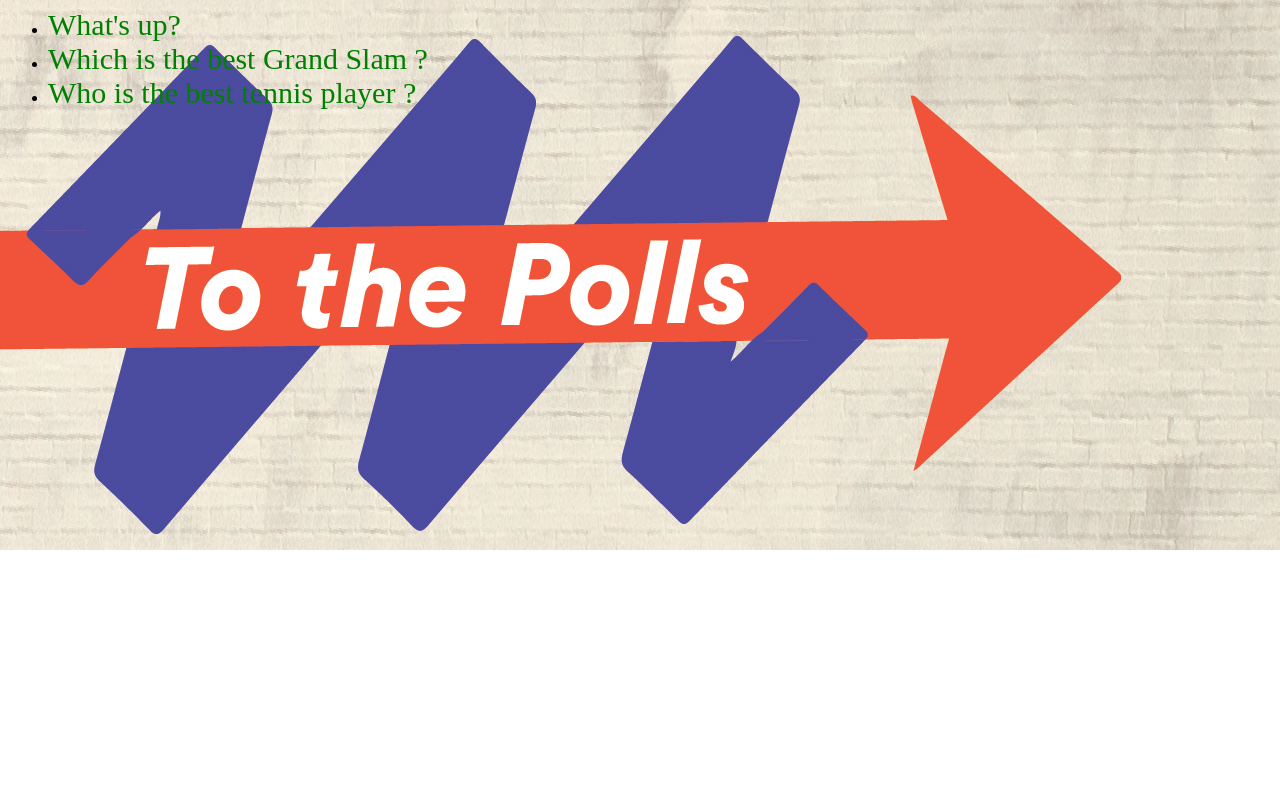
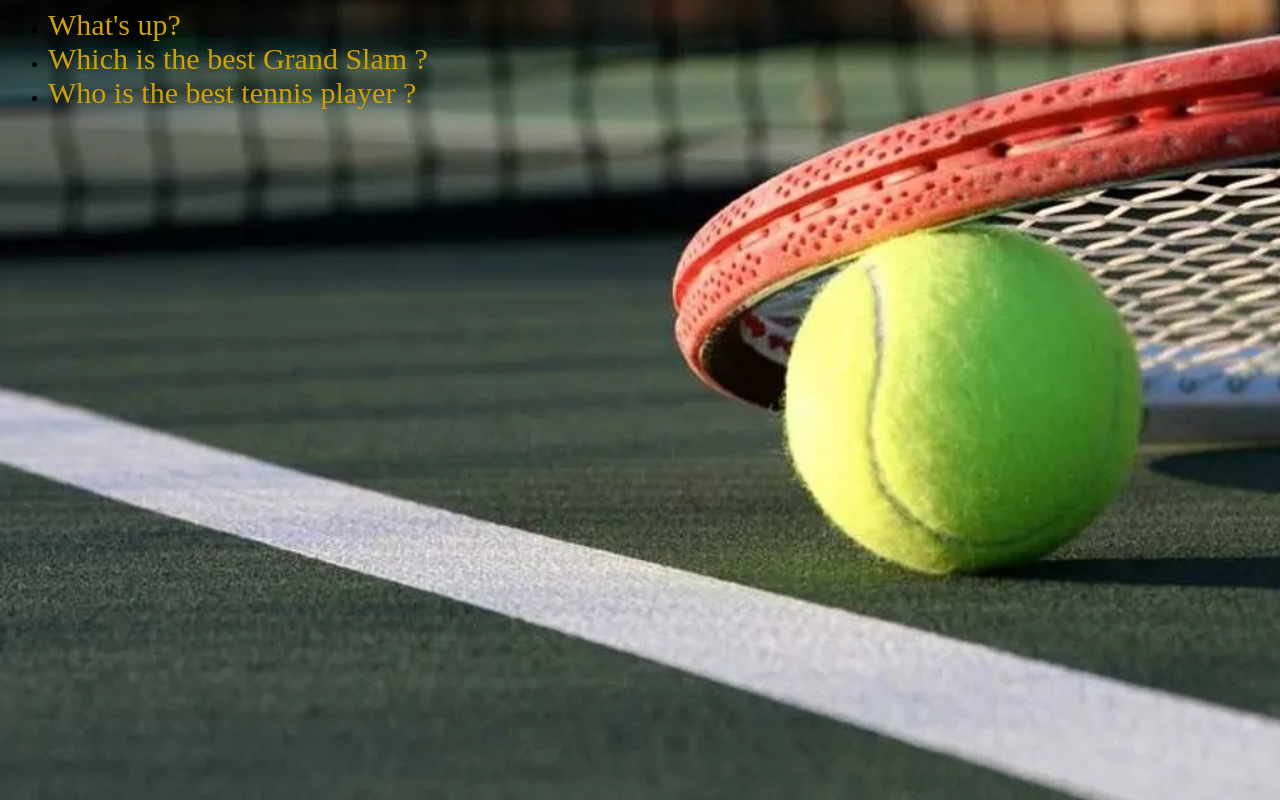
Before and after one commit to HrCh007/Django-App, a Django app: page /polls/ in a window 1280 px wide. Run offline with Django 4.2, Linux system fonts and the light colour scheme; data comes from the database, SQL or seed files in the repository; both versions use the stored data as it was after the commit.

Commit message:
added questions and background image

```diff
--- a/polls/static/polls/style.css
+++ b/polls/static/polls/style.css
@@ -1,5 +1,5 @@
 li a {
-    color: green;
+    color: rgb(208, 161, 7);
     text-decoration: none;
     font-size: 30px;
 }
@@ -9,5 +9,8 @@ li a:hover {
 }
 
 body {
-    background: white url("images/Background.jpg") no-repeat;
+    background-image:  url("images/Tennis.jpg");
+    background-repeat: no-repeat;
+    background-position: center;
+    background-size: cover;
 }
```
Also changed, not shown: db.sqlite3, polls/static/polls/images/Tennis.jpg (added).
